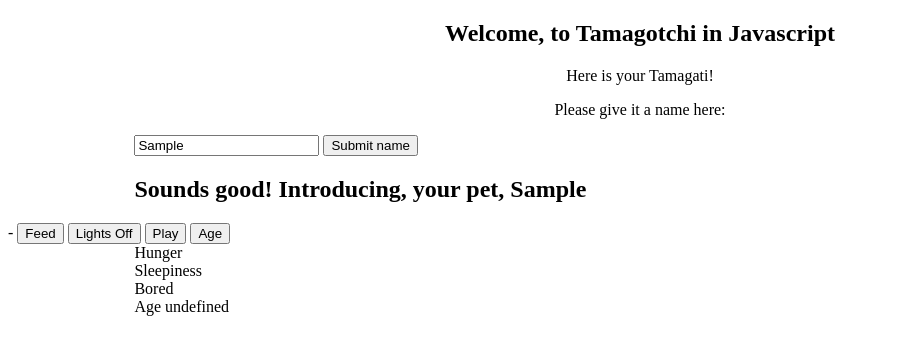
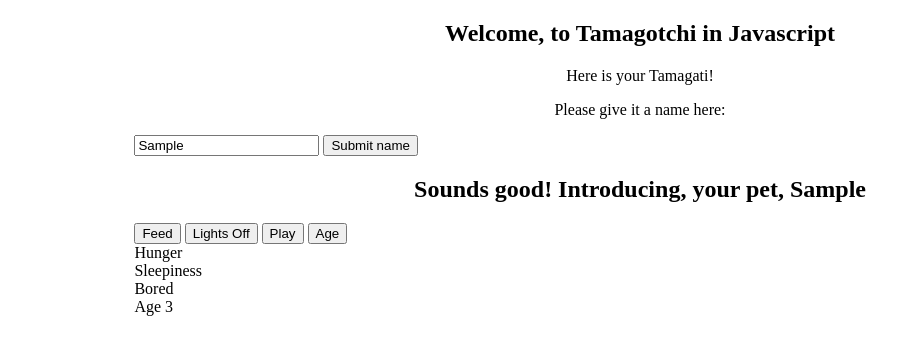
Before and after one commit to wesnermichel/project0-Tamagotchi, a plain HTML site: page index.html in a window 1280 px wide. Both pictures are taken after typing "Sample" into the empty fields and a click on the button "Submit name". Shown: the whole page, without its empty margins (0-921 px from the left). Drawn offline with Linux system fonts and the light colour scheme.

Commit message:
Add files via upload
This is a re-upload from last night

```diff
--- a/index.html
+++ b/index.html
@@ -6,6 +6,7 @@
     <meta name="viewport" content="width=device-width, initial-scale=1.0" />
     <link rel="stylesheet" href="./style.css" />
     <title>Tamagotchi Game : Javascript Style</title>
+    <script src='main.js'></script>
     <!-- title that comes on browser -->
   </head>
   <body>
@@ -17,66 +18,26 @@
       <!-- <input class"form-control" type -->
       <input id="userInput" class="input" />
       <!-- Hit a wall using "name" so I changed it to "user_", but later changed it to petName" -->
-      <button onclick="petName(1)">Submit name</button>
+      <button onclick="createNewPet()">Submit name</button>
 
       <h2 id="message"></h2>
       <!-- I want to send a message once someone has entered an input -->
     </div>
 
     <!-- I want to pull the information from the tet form above and use it in a sentence//Like "Welcome! Here is your pet, "  + petName+" -->
-    -
+
     <!-- - Add buttons to the screen to feed your pet, turn off the lights, and play with your pet. -->
-    <button>Feed</button>
-    <button>Lights Off</button>
-    <button>Play</button>
-    <!-- //Everytime someone clicks this button I want the number to go up -->
-    <button onclick="alert((petAge(currentAge)))">Age</button>
+    <div class="button_row">
+      <button>Feed</button>
+      <button>Lights Off</button>
+      <button>Play</button>
+      <!-- //Everytime someone clicks this button I want the number to go up -->
+      <button onclick="updateTamagotchiAge()">Age</button>
+    </div>
 
     <div>Hunger <span id="hunger"> </span></div>
     <div>Sleepiness <span id="sleep"></span></div>
     <div>Bored <span id="bored"></span></div>
-    <div>Age <span id="age"> 0</span></div>
+    <div>Age <span id="age">0</span></div>
   </body>
-  <script>
-    //here we are setting up the functions to getElements by Ids
-    let hunger = document.getElementById("hunger");
-    let sleep = document.getElementById("sleep");
-    let bored = document.getElementById("bored");
-    let age = document.getElementById("age");
-    // I am creating this statment to say that I want the current Age to start off @ 1
-
-    function petName() {
-      let userInput = document.querySelector("#userInput"); //Now I want to capture the input, could have used getelement I think too
-      let message = document.querySelector("#message"); //Now I want to capture the message
-
-      message.innerText =
-        " Sounds good! Introducing, your pet,  " + userInput.value;
-    }
-
-    function feed() {
-      let hunger = document.getElementById("hunger");
-    }
-    function lightOff() {
-      let lightOff = document.getElementById("lightOff");
-    }
-
-    function play() {}
-
-    function petAge() {
-      age.innerHTML = age.value;
-
-      // return age; //I am asking the browser to add plus one
-    }
-    console.log(petAge());
-    function timeInterval() {
-      //timeInterval2=// trying to create a system that cancels player when === 0, 0=== dead
-    }
-
-    const button = document.getElementById("hunger"),
-      count = 0;
-    button.onclick = function () {
-      count += 1;
-      button.innerHTML = count;
-    };
-  </script>
 </html>
--- a/main.js
+++ b/main.js
@@ -1,3 +1,39 @@
-function name() {
-  Alert("testing");
-}
+   let userTamagotchi;
+   //here we are setting up the functions to getElements by Ids
+   let hunger = document.getElementById("hunger");
+   let sleep = document.getElementById("sleep");
+   let bored = document.getElementById("bored");
+   let age = document.getElementById("age");
+   // I am creating this statment to say that I want the current Age to start off @ 1
+
+   // Create a function to instantiate a new tamaogfdsajkfdh
+   function createNewPet() {
+    const  userInput = document.querySelector("#userInput");
+    const name = userInput.value;
+
+    userTamagotchi = {
+      name: name,
+      birthday: new Date()
+    };
+
+    let message = document.querySelector("#message"); //Now I want to capture the message
+
+     message.innerText =
+       " Sounds good! Introducing, your pet,  " + name;
+
+      setTimeout(() =>{
+        message.innerText = '';
+      }, 5000);
+   }
+
+   function updateTamagotchiAge() {
+    const ageInput = document.querySelector("#age");
+      if (userTamagotchi == null ) {
+        ageInput.textContent = 0;
+      } else {
+        const age = Math.ceil((new Date() - userTamagotchi.birthday)/1000); /// age in secounds
+        ageInput.textContent = age ?? 0;
+      }
+   }
+
+   setInterval(updateTamagotchiAge, 1000);
--- a/style.css
+++ b/style.css
@@ -1,4 +1,4 @@
-console.log () h2 {
+h2 {
   text-align: center;
 }
 
@@ -24,6 +24,7 @@ div {
   width: 80%;
 }
 
-input {
-
+.button_row {
+  margin-left: auto;
+  margin-right: auto;
 }
```
